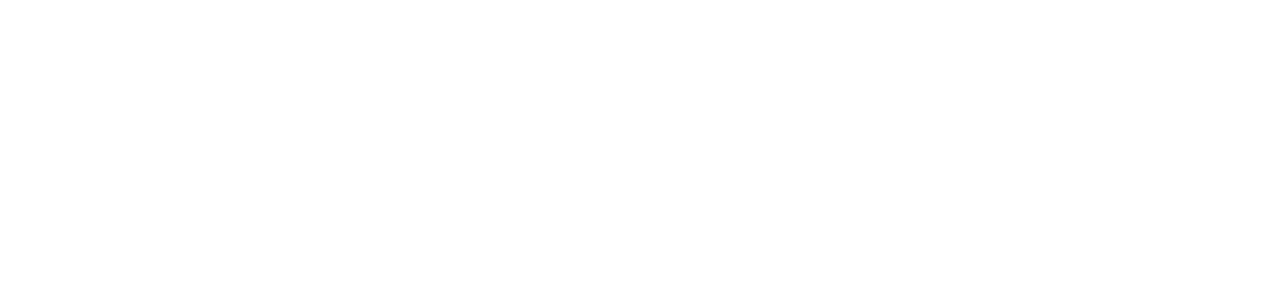
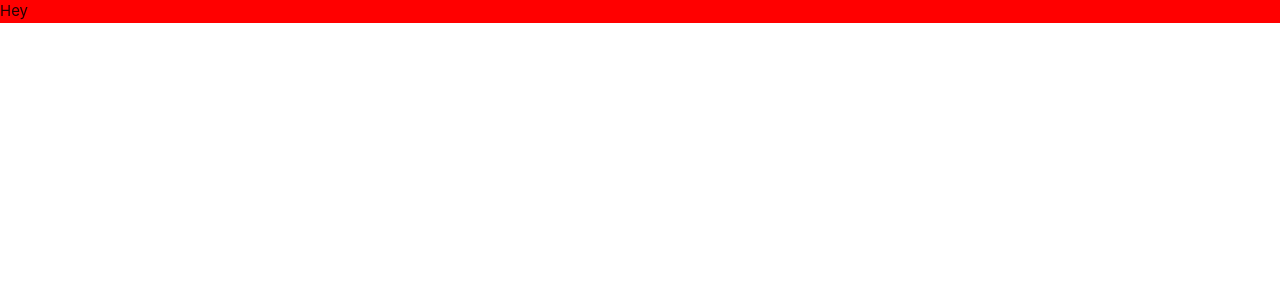
Before and after one commit to myOhana/quiz, a React (Create React App) app: page / in a window 1280 px wide. Shown: the top 300 px of the page. Built offline with nearby package versions, Linux system fonts and the light colour scheme.

Commit message:
connected styles.scss

```diff
--- a/src/App.js
+++ b/src/App.js
@@ -3,7 +3,7 @@ import React from 'react';
 function App() {
   return (
     <div className="App">
-
+      <p>Hey</p>
     </div>
   );
 }
--- a/src/index.js
+++ b/src/index.js
@@ -1,6 +1,10 @@
 import React from 'react';
 import ReactDOM from 'react-dom';
 import App from './App';
+import "../node_modules/@mdi/font/css/materialdesignicons.min.css";
+import "../node_modules/materialize-css/dist/css/materialize.min.css";
+import "../node_modules/materialize-css/dist/js/materialize.min.js";
+import "./styles/styles.scss";
 import * as serviceWorker from './serviceWorker';
 
 ReactDOM.render(
--- /dev/null
+++ b/src/styles/styles.scss
@@ -0,0 +1,3 @@
+.App{
+    background-color: red;
+}
```
